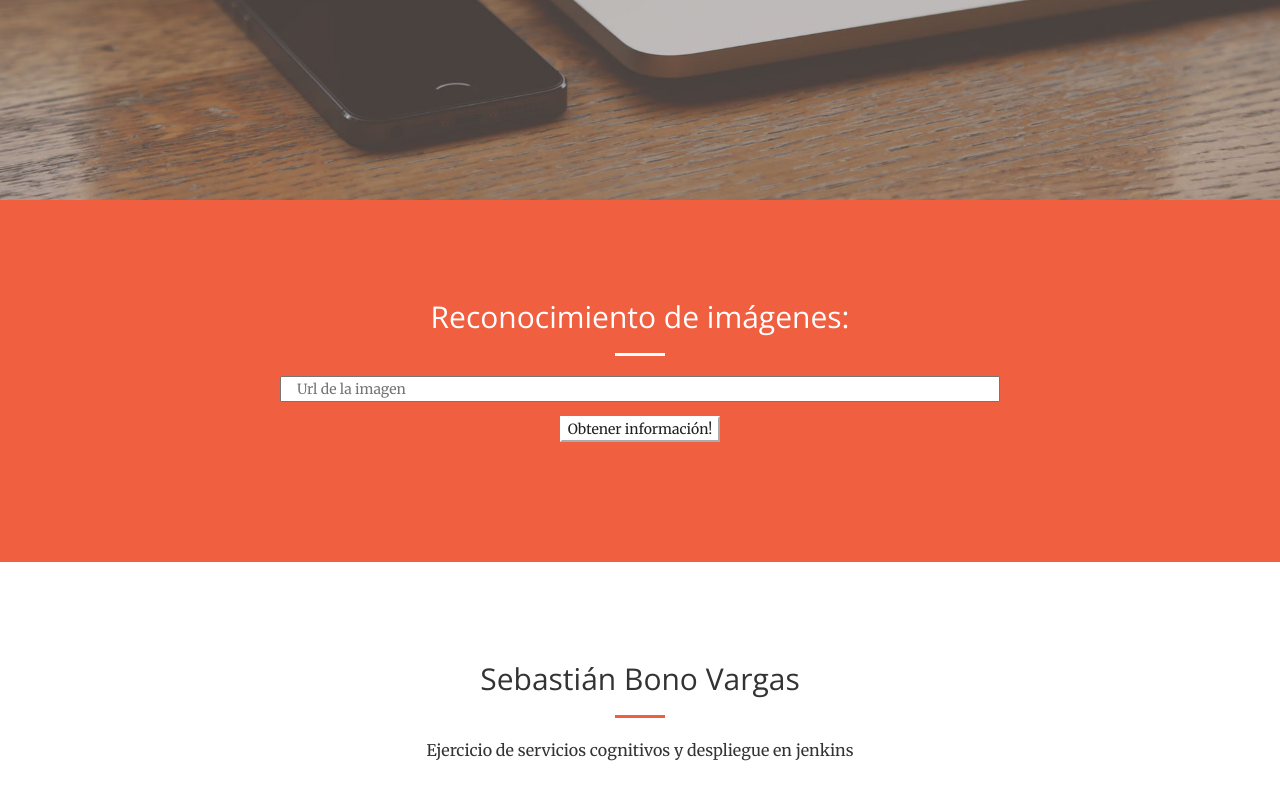
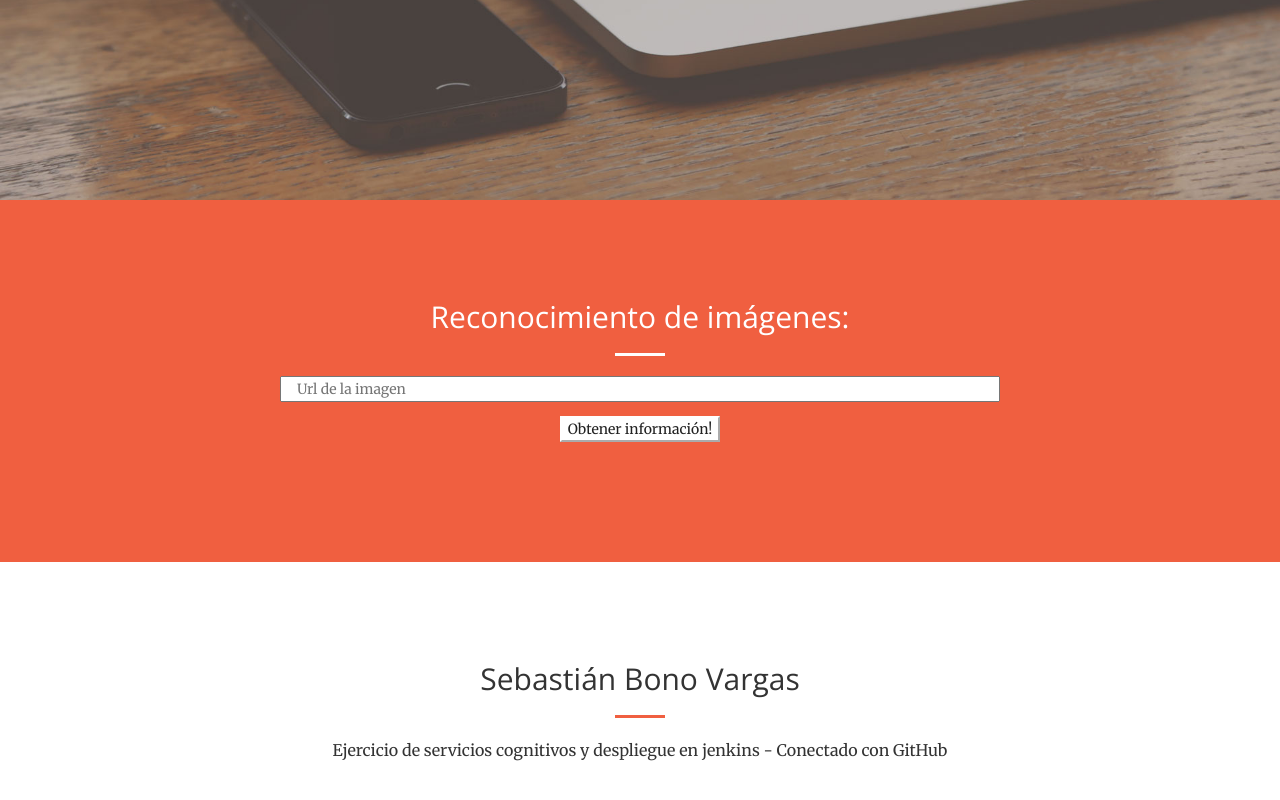
Before and after one commit to sebas5/cognitive-services-sebas, a website: page index.html in a window 1280 px wide. Shown: the part 600-1400 px from the top of the page. Drawn offline with nearby package versions, Linux system fonts and the light colour scheme.

Commit message:
revision index.html

```diff
--- a/index.html
+++ b/index.html
@@ -118,7 +118,7 @@
                 <div class="col-lg-8 col-lg-offset-2 text-center">
                     <h2 class="section-heading">Sebastián Bono Vargas</h2>
                     <hr class="primary">
-                    <p>Ejercicio de servicios cognitivos y despliegue en jenkins</p>
+                    <p>Ejercicio de servicios cognitivos y despliegue en jenkins - Conectado con GitHub</p>
                 </div>
 
             </div>
```
